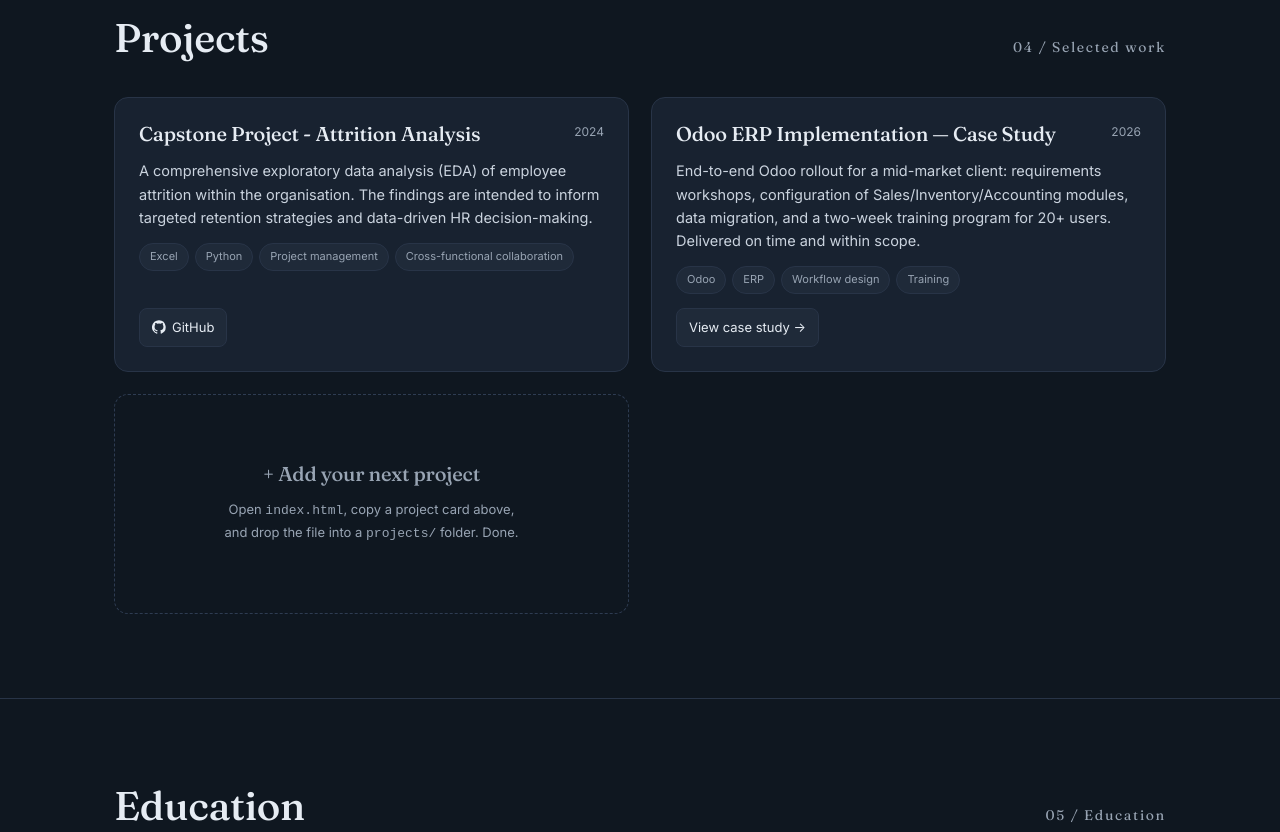
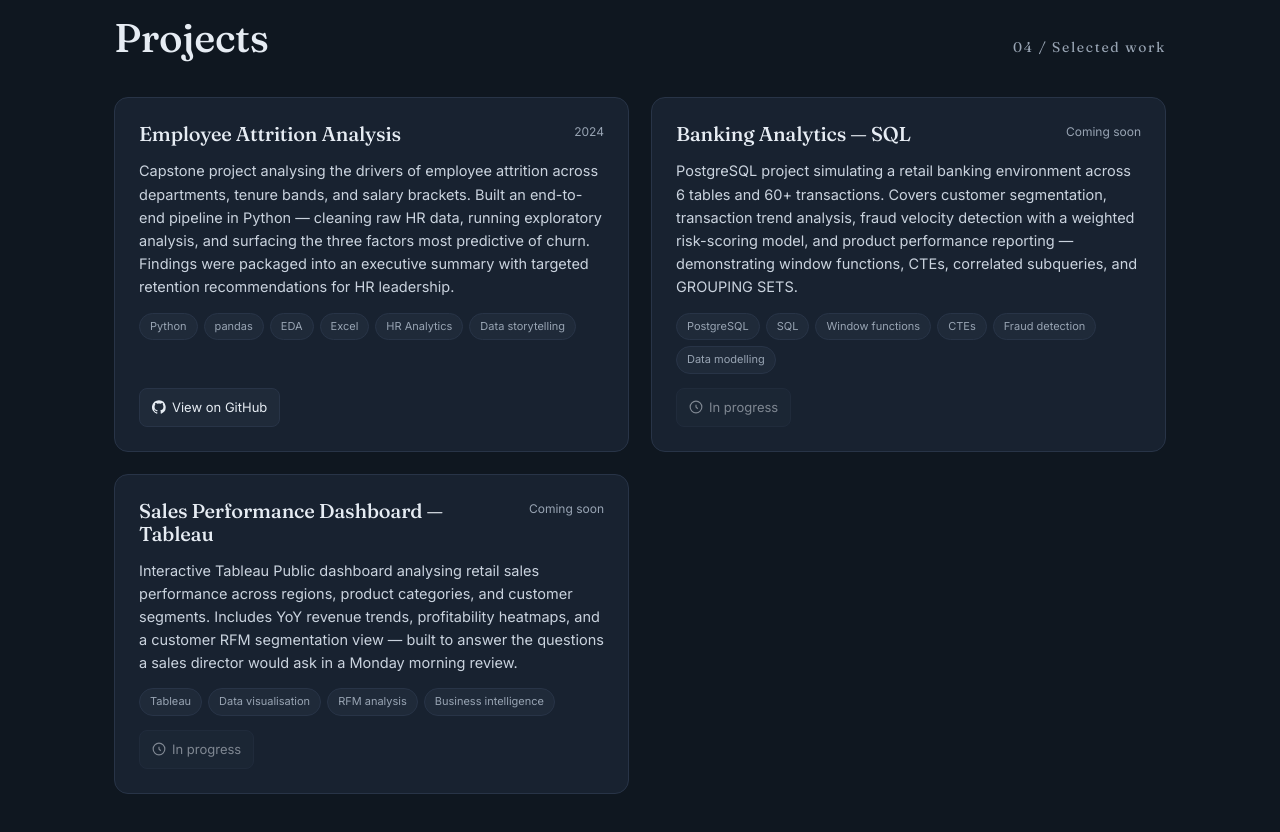
Before and after one commit to Pratham1510/portfolio, a plain HTML site: page index.html in a window 1280 px wide. Shown: the part 3240-4072 px from the top of the page. Drawn offline with Linux system fonts and the light colour scheme.

Commit message:
Update project cards for portfolio
- Rewrote attrition analysis card with specific methodology framing
- Removed Odoo ERP case study card
- Added SQL banking analytics card (in progress)
- Added Tableau dashboard card (in progress)

```diff
--- a/index.html
+++ b/index.html
@@ -383,46 +383,58 @@
     </div>
     <div class="projects">
 
-      <!-- ====== SAMPLE PROJECT 1 (replace with your real work) ====== -->
+      <!-- ATTRITION ANALYSIS -->
       <article class="project">
         <div class="top">
-          <h3> Capstone Project - Attrition Analysis</h3>
+          <h3>Employee Attrition Analysis</h3>
           <span class="date">2024</span>
         </div>
-        <p> A comprehensive exploratory data analysis (EDA) of employee attrition within the organisation. The findings are intended to inform targeted retention strategies and data-driven HR decision-making.</p>
+        <p>Capstone project analysing the drivers of employee attrition across departments, tenure bands, and salary brackets. Built an end-to-end pipeline in Python — cleaning raw HR data, running exploratory analysis, and surfacing the three factors most predictive of churn. Findings were packaged into an executive summary with targeted retention recommendations for HR leadership.</p>
         <div class="stack">
-          <span>Excel</span><span>Python</span><span>Project management</span><span>Cross-functional collaboration</span>
+          <span>Python</span><span>pandas</span><span>EDA</span><span>Excel</span><span>HR Analytics</span><span>Data storytelling</span>
         </div>
         <div class="links">
           <a href="https://github.com/Pratham1510/Business_Analyst" target="_blank" rel="noopener">
             <svg viewBox="0 0 24 24" fill="currentColor"><path d="M12 .3a12 12 0 0 0-3.8 23.4c.6.1.8-.3.8-.6v-2.1c-3.3.7-4-1.6-4-1.6-.5-1.4-1.3-1.8-1.3-1.8-1.1-.7.1-.7.1-.7 1.2.1 1.8 1.2 1.8 1.2 1.1 1.8 2.8 1.3 3.5 1 .1-.8.4-1.3.8-1.6-2.7-.3-5.5-1.3-5.5-6 0-1.3.5-2.4 1.2-3.2-.1-.3-.5-1.5.1-3.2 0 0 1-.3 3.3 1.2a11.5 11.5 0 0 1 6 0c2.3-1.6 3.3-1.2 3.3-1.2.7 1.7.2 2.9.1 3.2.8.8 1.2 1.9 1.2 3.2 0 4.6-2.8 5.6-5.5 5.9.5.4.8 1.1.8 2.2v3.3c0 .3.2.7.8.6A12 12 0 0 0 12 .3"/></svg>
-            GitHub
+            View on GitHub
           </a>
-          <!-- Example: a downloadable file lives next to this html -->
-          <!-- <a href="projects/apple-sales-report.pdf" download>↓ Report (PDF)</a> -->
         </div>
       </article>
 
-      <!-- ====== SAMPLE PROJECT 2 ====== -->
+      <!-- BANKING ANALYTICS SQL -->
       <article class="project">
         <div class="top">
-          <h3>Odoo ERP Implementation — Case Study</h3>
-          <span class="date">2026</span>
+          <h3>Banking Analytics — SQL</h3>
+          <span class="date">Coming soon</span>
         </div>
-        <p>End-to-end Odoo rollout for a mid-market client: requirements workshops, configuration of Sales/Inventory/Accounting modules, data migration, and a two-week training program for 20+ users. Delivered on time and within scope.</p>
+        <p>PostgreSQL project simulating a retail banking environment across 6 tables and 60+ transactions. Covers customer segmentation, transaction trend analysis, fraud velocity detection with a weighted risk-scoring model, and product performance reporting — demonstrating window functions, CTEs, correlated subqueries, and GROUPING SETS.</p>
         <div class="stack">
-          <span>Odoo</span><span>ERP</span><span>Workflow design</span><span>Training</span>
+          <span>PostgreSQL</span><span>SQL</span><span>Window functions</span><span>CTEs</span><span>Fraud detection</span><span>Data modelling</span>
         </div>
         <div class="links">
-          <!-- Replace with your real links/files -->
-          <a href="#" target="_blank" rel="noopener">View case study →</a>
+          <a href="#" style="opacity:.5; pointer-events:none; cursor:default">
+            <svg viewBox="0 0 24 24" fill="none" stroke="currentColor" stroke-width="2"><circle cx="12" cy="12" r="10"/><path d="M12 8v4l3 3"/></svg>
+            In progress
+          </a>
         </div>
       </article>
 
-      <!-- ====== PLACEHOLDER (delete when you've added enough projects) ====== -->
-      <article class="project placeholder">
-        <h3>+ Add your next project</h3>
-        <p>Open <code>index.html</code>, copy a project card above, and drop the file into a <code>projects/</code> folder. Done.</p>
+      <!-- TABLEAU DASHBOARD -->
+      <article class="project">
+        <div class="top">
+          <h3>Sales Performance Dashboard — Tableau</h3>
+          <span class="date">Coming soon</span>
+        </div>
+        <p>Interactive Tableau Public dashboard analysing retail sales performance across regions, product categories, and customer segments. Includes YoY revenue trends, profitability heatmaps, and a customer RFM segmentation view — built to answer the questions a sales director would ask in a Monday morning review.</p>
+        <div class="stack">
+          <span>Tableau</span><span>Data visualisation</span><span>RFM analysis</span><span>Business intelligence</span>
+        </div>
+        <div class="links">
+          <a href="https://public.tableau.com" target="_blank" rel="noopener" style="opacity:.5; pointer-events:none; cursor:default">
+            <svg viewBox="0 0 24 24" fill="none" stroke="currentColor" stroke-width="2"><circle cx="12" cy="12" r="10"/><path d="M12 8v4l3 3"/></svg>
+            In progress
+          </a>
+        </div>
       </article>
 
     </div>
```
